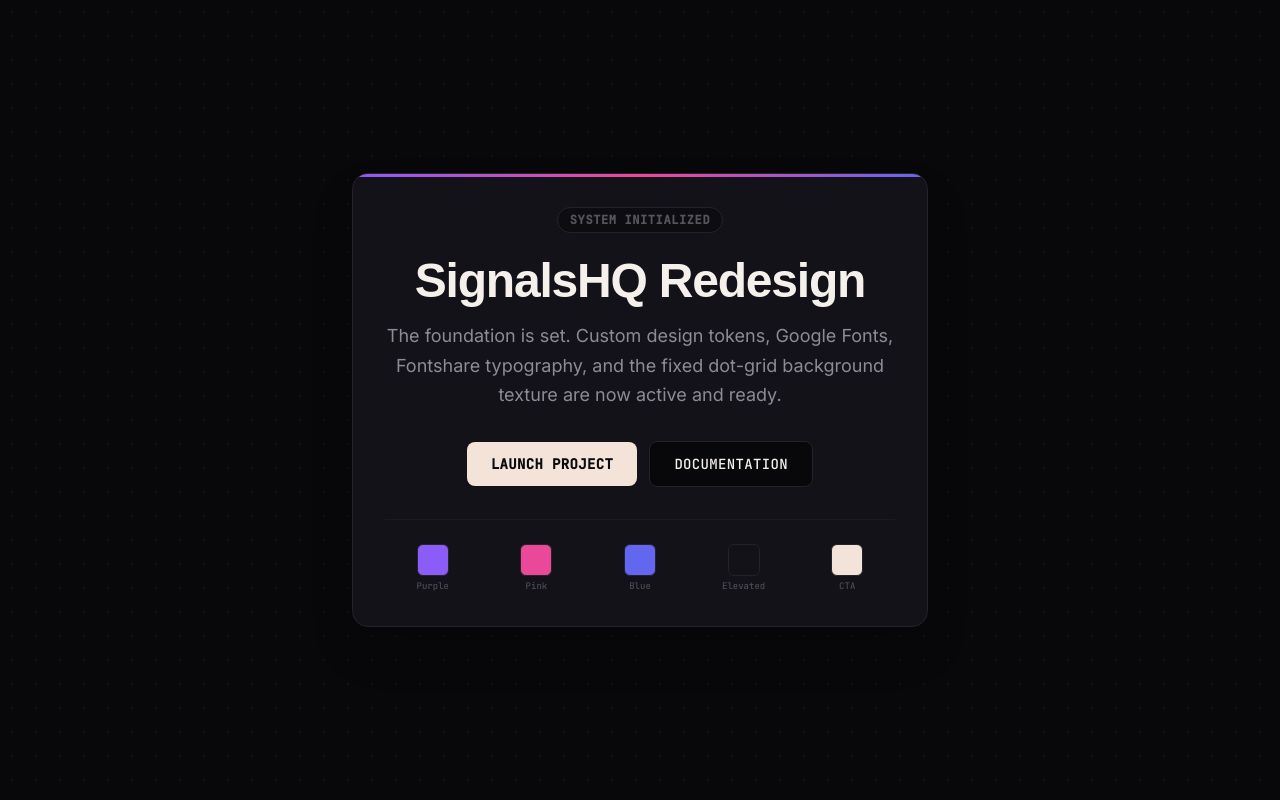
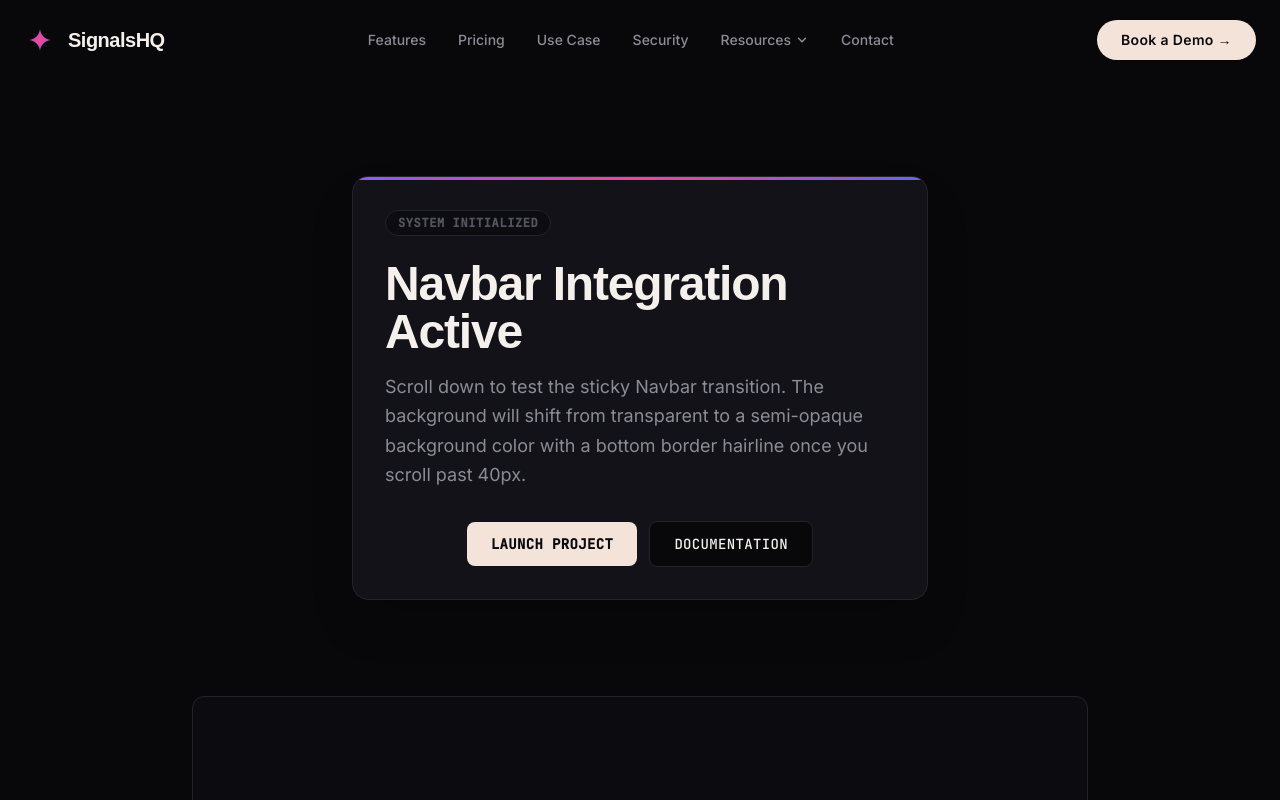
Before and after one commit to CoderKavyaG/SignalsHQ, a React (Vite) app: page / in a window 1280 px wide. Shown: the top 800 px of the page. Built offline with nearby package versions, Linux system fonts and the light colour scheme; a web font is replaced by a local one.

Commit message:
feat: implement sticky animated Navbar component

```diff
--- a/src/App.tsx
+++ b/src/App.tsx
@@ -1,7 +1,14 @@
+import { Navbar } from './components/Navbar'
+
 export default function App() {
   return (
-    <div className="min-h-screen flex flex-col items-center justify-center p-6 text-center select-none">
-      <div className="max-w-xl w-full p-8 rounded-2xl bg-bg-elevated border border-border relative overflow-hidden shadow-2xl">
+    <div className="min-h-screen flex flex-col relative select-none">
+      {/* Navbar component */}
+      <Navbar />
+
+      {/* Main Content with vertical height placeholders to enable scroll test */}
+      <main className="flex-grow pt-32 px-6 flex flex-col items-center">
+        <div className="max-w-xl w-full p-8 rounded-2xl bg-bg-elevated border border-border relative overflow-hidden shadow-2xl mt-12 mb-24">
           {/* Decorative Brand Gradient Header */}
           <div
             className="absolute top-0 left-0 right-0 h-[3px]"
@@ -15,12 +22,12 @@ export default function App() {
 
           {/* Headline (Cabinet Grotesk) */}
           <h1 className="font-display text-4xl md:text-5xl font-extrabold text-text-primary tracking-tight mb-4">
-          SignalsHQ Redesign
+            Navbar Integration Active
           </h1>
 
           {/* Description (Inter) */}
           <p className="font-body text-text-muted text-base md:text-lg mb-8 leading-relaxed">
-          The foundation is set. Custom design tokens, Google Fonts, Fontshare typography, and the fixed dot-grid background texture are now active and ready.
+            Scroll down to test the sticky Navbar transition. The background will shift from transparent to a semi-opaque background color with a bottom border hairline once you scroll past 40px.
           </p>
 
           {/* Buttons / Actions */}
@@ -37,31 +44,18 @@ export default function App() {
               DOCUMENTATION
             </button>
           </div>
+        </div>
 
-        {/* Color Palette Verification Grid */}
-        <div className="mt-8 pt-6 border-t border-border/50 grid grid-cols-5 gap-2">
-          <div className="flex flex-col items-center">
-            <div className="w-8 h-8 rounded-md bg-brand-purple border border-border" />
-            <span className="font-mono text-[9px] text-text-faint mt-1">Purple</span>
+        {/* Height placeholder cards to make scrolling natural */}
+        <div className="w-full max-w-4xl space-y-8 pb-32">
+          <div className="h-64 rounded-xl border border-border bg-bg-elevated/40 flex items-center justify-center">
+            <span className="text-text-faint font-mono text-sm">Features Section Placeholder</span>
           </div>
-          <div className="flex flex-col items-center">
-            <div className="w-8 h-8 rounded-md bg-brand-pink border border-border" />
-            <span className="font-mono text-[9px] text-text-faint mt-1">Pink</span>
-          </div>
-          <div className="flex flex-col items-center">
-            <div className="w-8 h-8 rounded-md bg-brand-blue border border-border" />
-            <span className="font-mono text-[9px] text-text-faint mt-1">Blue</span>
-          </div>
-          <div className="flex flex-col items-center">
-            <div className="w-8 h-8 rounded-md bg-bg-elevated border border-border" />
-            <span className="font-mono text-[9px] text-text-faint mt-1">Elevated</span>
-          </div>
-          <div className="flex flex-col items-center">
-            <div className="w-8 h-8 rounded-md bg-accent-cta border border-border" />
-            <span className="font-mono text-[9px] text-text-faint mt-1">CTA</span>
+          <div className="h-64 rounded-xl border border-border bg-bg-elevated/40 flex items-center justify-center">
+            <span className="text-text-faint font-mono text-sm">Pricing Section Placeholder</span>
           </div>
         </div>
-      </div>
+      </main>
     </div>
   )
 }
--- /dev/null
+++ b/src/components/Navbar.tsx
@@ -0,0 +1,129 @@
+import { useState, useEffect } from 'react'
+import { motion } from 'framer-motion'
+
+export function Navbar() {
+  const [isScrolled, setIsScrolled] = useState(false)
+
+  useEffect(() => {
+    const handleScroll = () => {
+      setIsScrolled(window.scrollY > 40)
+    }
+    window.addEventListener('scroll', handleScroll)
+    return () => window.removeEventListener('scroll', handleScroll)
+  }, [])
+
+  return (
+    <motion.header
+      className="fixed top-0 left-0 right-0 z-50 border-b border-transparent"
+      initial={{ backgroundColor: 'rgba(8, 8, 11, 0)' }}
+      animate={{
+        backgroundColor: isScrolled ? 'rgba(8, 8, 11, 0.85)' : 'rgba(8, 8, 11, 0)',
+        backdropFilter: isScrolled ? 'blur(12px)' : 'blur(0px)',
+        borderBottomColor: isScrolled ? 'var(--color-border, #232329)' : 'rgba(35, 35, 41, 0)',
+      }}
+      transition={{ duration: 0.3, ease: 'easeInOut' }}
+    >
+      <div className="max-w-7xl mx-auto px-6 h-20 flex items-center justify-between">
+        {/* Left Side: Logo */}
+        <a href="/" className="flex items-center gap-3 group select-none">
+          {/* Spark SVG with Brand Gradient */}
+          <div className="relative w-8 h-8 flex items-center justify-center">
+            <svg
+              width="28"
+              height="28"
+              viewBox="0 0 24 24"
+              fill="none"
+              xmlns="http://www.w3.org/2000/svg"
+              className="w-7 h-7 transform transition-transform group-hover:rotate-45 duration-500"
+            >
+              <defs>
+                <linearGradient id="logo-brand-grad" x1="0%" y1="0%" x2="100%" y2="100%">
+                  <stop offset="0%" stopColor="#8B5CF6" />
+                  <stop offset="50%" stopColor="#EC4899" />
+                  <stop offset="100%" stopColor="#6366F1" />
+                </linearGradient>
+              </defs>
+              <path
+                d="M12 2C12 7.5 16.5 12 22 12C16.5 12 12 16.5 12 22C12 16.5 7.5 12 2 12C7.5 12 12 7.5 12 2Z"
+                fill="url(#logo-brand-grad)"
+              />
+            </svg>
+          </div>
+          {/* Wordmark */}
+          <span className="font-display font-bold text-xl tracking-tight text-text-primary">
+            SignalsHQ
+          </span>
+        </a>
+
+        {/* Center: Navigation Links */}
+        <nav className="hidden md:flex items-center gap-8">
+          <a
+            href="#features"
+            className="font-body text-sm font-medium text-text-muted hover:text-text-primary transition-colors duration-200"
+          >
+            Features
+          </a>
+          <a
+            href="#pricing"
+            className="font-body text-sm font-medium text-text-muted hover:text-text-primary transition-colors duration-200"
+          >
+            Pricing
+          </a>
+          <a
+            href="#usecase"
+            className="font-body text-sm font-medium text-text-muted hover:text-text-primary transition-colors duration-200"
+          >
+            Use Case
+          </a>
+          <a
+            href="#security"
+            className="font-body text-sm font-medium text-text-muted hover:text-text-primary transition-colors duration-200"
+          >
+            Security
+          </a>
+
+          {/* Resources Dropdown Trigger */}
+          <div className="relative group/dropdown">
+            <button
+              className="flex items-center gap-1 font-body text-sm font-medium text-text-muted hover:text-text-primary transition-colors duration-200 cursor-pointer"
+            >
+              Resources
+              <svg
+                width="14"
+                height="14"
+                viewBox="0 0 24 24"
+                fill="none"
+                stroke="currentColor"
+                strokeWidth="2.5"
+                strokeLinecap="round"
+                strokeLinejoin="round"
+                className="w-3.5 h-3.5 transform transition-transform group-hover/dropdown:translate-y-0.5 duration-200"
+              >
+                <polyline points="6 9 12 15 18 9" />
+              </svg>
+            </button>
+          </div>
+
+          <a
+            href="#contact"
+            className="font-body text-sm font-medium text-text-muted hover:text-text-primary transition-colors duration-200"
+          >
+            Contact
+          </a>
+        </nav>
+
+        {/* Right Side: CTA Button */}
+        <div>
+          <motion.a
+            href="#demo"
+            whileHover={{ scale: 1.02, filter: 'brightness(1.1)' }}
+            whileTap={{ scale: 0.98 }}
+            className="inline-flex items-center justify-center px-6 py-2.5 rounded-full bg-accent-cta text-accent-cta-text font-body text-sm font-semibold tracking-wide transition-all duration-200 cursor-pointer"
+          >
+            Book a Demo →
+          </motion.a>
+        </div>
+      </div>
+    </motion.header>
+  )
+}
```
Lines whose indentation alone changed are shown as unchanged.
